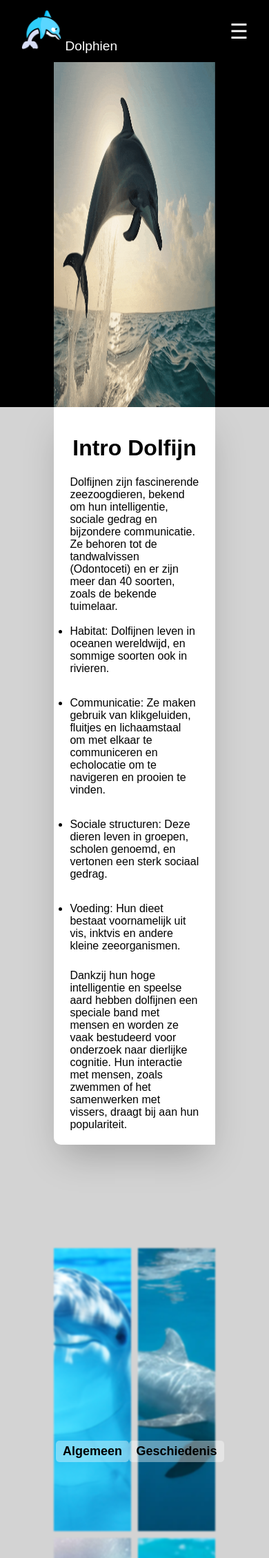
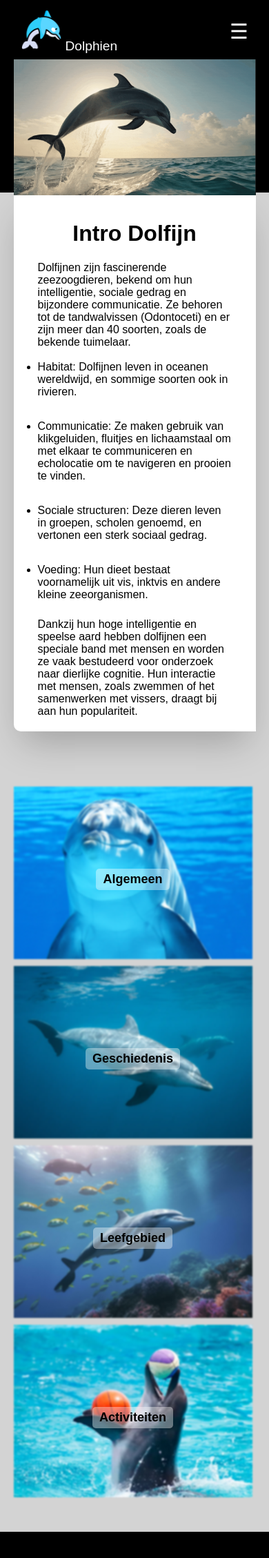
Before and after one commit to TheFakeBasS/dolfijn, a PHP site: page / in a window 390 px wide. Shown: the top 2258 px of the page at 69% size. Run offline with PHP 8.4, Linux system fonts and the light colour scheme; some web fonts are replaced.

Commit message:
homepagina responsive gemaakt

```diff
--- a/navbar.php
+++ b/navbar.php
@@ -4,7 +4,7 @@
         <img src="dolphin.png" alt="Logo">
         <a>Dolphien</a>
     </div>
-    <div class="dropdown" onclick="toggleMenu()">
+    <div class="hamburger" onclick="toggleMenu()">
         &#9776;
     </div>
     <ul class="navdolfijnenwrapper">
@@ -53,6 +53,7 @@
     }
 
     .navdolfijnen::before {
+        content: "";
         display: inline-block;
         width: 30px;
         height: 30px;
@@ -67,15 +68,16 @@
         font-size: larger;
     }
 
-    .dropdown {
+    /* Hamburger menu (hidden by default) */
+    .hamburger {
         display: none;
         font-size: 30px;
         cursor: pointer;
         color: white;
     }
 
-    /* Mobile */
-    @media (max-width: 425px) {
+    /* Mobile Styles */
+    @media (max-width: 768px) {
         .navdolfijnenwrapper {
             display: none;
             flex-direction: column;
@@ -91,7 +93,7 @@
             margin: 15px 0;
         }
 
-        .dropdown {
+        .hamburger {
             display: block;
         }
 
--- a/stylesheet.css
+++ b/stylesheet.css
@@ -123,5 +123,43 @@ body {
 
 
 @media (max-width: 425px) {
+    .hero {
+        height: 189px;
+    }
 
+    #dolphijnheader {
+        height: auto;
+        width: 90vw; /* Make the image take full width on small screens */
+    }
+
+    .textcontainer {
+        width: 90vw; /* Override the width to make it responsive */
+        max-width: 90vw; /* Make sure it doesn't exceed 100% on small screens */
+        margin-left: 5vw; /* Remove the left margin to center the container */
+
+    }
+
+    .textcontainer p {
+        font-size: 14px; /* Adjust font size for better readability */
+    }
+
+    .Afbeeldingcontainers {
+        margin-top: 80px;
+        height: 930px;
+    }
+
+    .linkplaatjes {
+        width: 90vw;
+        height: auto;
+        flex-wrap: wrap;
+    }
+
+    .image-wrapper {
+        position: relative;
+        width: calc(100% - 5px); /* Each image takes up 50% minus half the gap */
+        height: 250px;
+        justify-content: center;
+        display: flex;
+        align-items: center;
+    }
 }
```
